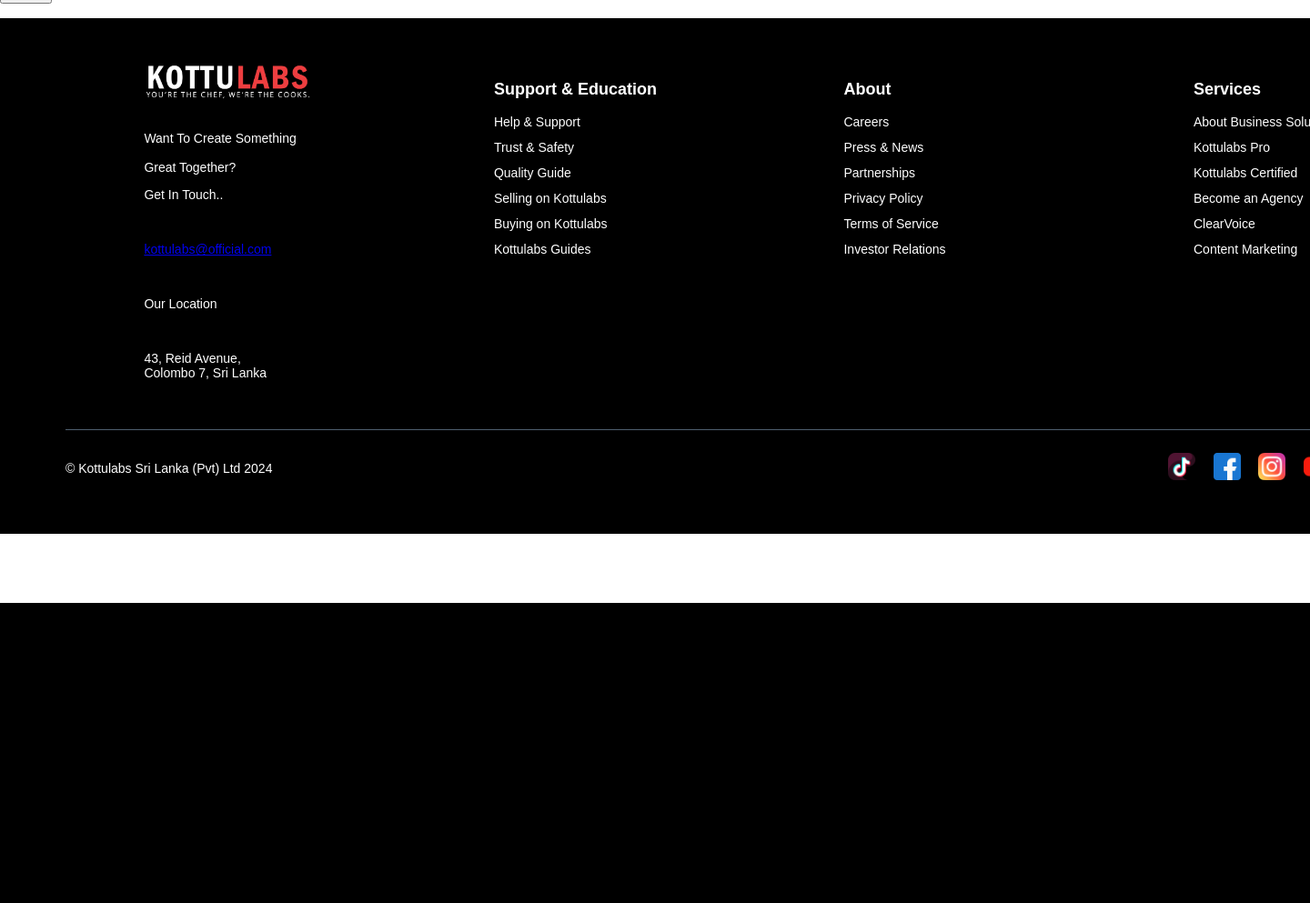
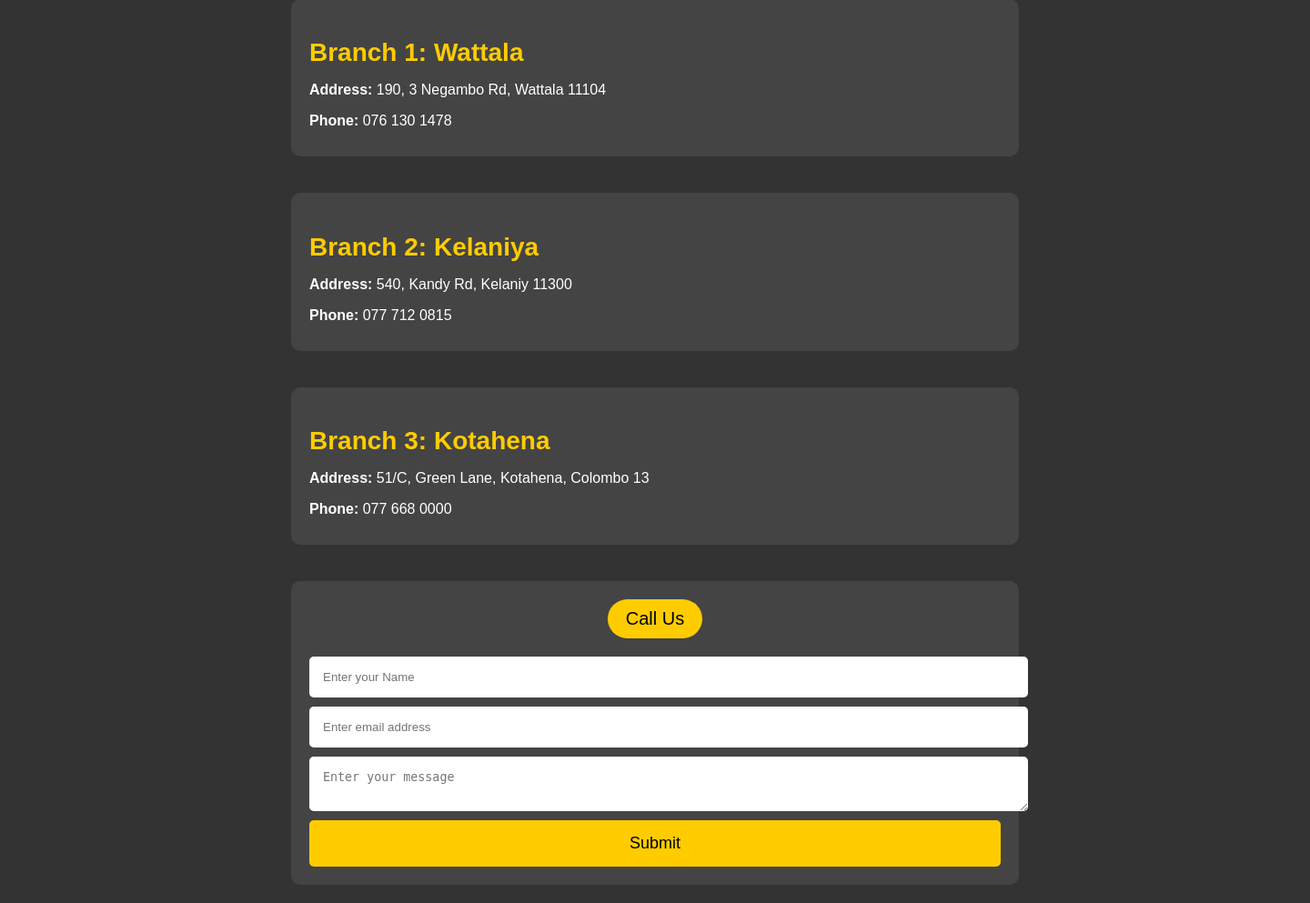
Before and after one commit to NadunMN/Kottu-Labs, a PHP site: template views/contact.php in a window 1440 px wide; the page is wider, and only the part inside the window is pictured. Shown: the part 137-1130 px from the top of that part at 91% size. Before the commit the page ends 800 px from the top of that part, so only its background shows below. Run offline with PHP 8.4, Linux system fonts and the light colour scheme; the template is opened without the code that fills it, so the values that code supplies are empty.

Commit message:
add contact page

```diff
--- a/controllers/SiteController.php
+++ b/controllers/SiteController.php
@@ -17,6 +17,7 @@
 
     public function contact()
     {
+        $this->setLayout('auth');
         return $this->render('contact');
     }
 
--- a/public/CSS/carousel.css
+++ b/public/CSS/carousel.css
@@ -15,6 +15,7 @@
     transition: transform 0.5s ease-in-out;
     width: 100%;
     gap: 20px;
+
 
 
 }
--- /dev/null
+++ b/public/CSS/contact.css
@@ -0,0 +1,100 @@
+body {
+    margin: 0;
+    padding: 0;
+    font-family: Arial, sans-serif;
+    background-color: #333;
+    color: #fff;
+}
+
+.container {
+    max-width: 800px;
+    margin: 0 auto;
+    padding: 20px;
+}
+
+.header {
+    text-align: center;
+    padding: 20px;
+    background: url('your-image.jpg') no-repeat center center/cover;
+}
+
+.header h1 {
+    font-size: 36px;
+    margin-bottom: 10px;
+    color: #ffcc00;
+}
+
+.branch {
+    margin-bottom: 40px;
+    background-color: #444;
+    padding: 20px;
+    border-radius: 10px;
+}
+
+.branch h2 {
+    font-size: 28px;
+    margin-bottom: 15px;
+    color: #ffcc00;
+}
+
+.branch p, .branch li {
+    font-size: 16px;
+    margin-bottom: 10px;
+}
+
+.hours {
+    list-style: none;
+    padding: 0;
+    margin: 0;
+}
+
+.reservation {
+    margin-top: 40px;
+    background-color: #444;
+    padding: 20px;
+    border-radius: 10px;
+}
+
+.reservation h2 {
+    font-size: 28px;
+    margin-bottom: 20px;
+    color: #ffcc00;
+}
+
+.call-us {
+    text-align: center;
+    margin-bottom: 20px;
+}
+
+.call-us button {
+    background-color: #ffcc00;
+    color: #000;
+    font-size: 20px;
+    padding: 10px 20px;
+    border: none;
+    border-radius: 50px;
+    cursor: pointer;
+}
+
+form {
+    display: flex;
+    flex-direction: column;
+    gap: 10px;
+}
+
+form input, form textarea {
+    width: 100%;
+    padding: 15px;
+    border: none;
+    border-radius: 5px;
+}
+
+form button {
+    background-color: #ffcc00;
+    color: #000;
+    padding: 15px;
+    font-size: 18px;
+    border: none;
+    border-radius: 5px;
+    cursor: pointer;
+}
--- a/public/CSS/main.css
+++ b/public/CSS/main.css
@@ -302,6 +302,8 @@
     border-top-right-radius: 25px;
     padding: 10px;
     text-align: center;
+    filter: drop-shadow(0 4px 8px rgba(0, 0, 0, 0.156));
+    cursor: pointer;
 }
 .description-card-section-second .text-of-image2{
 
@@ -310,6 +312,8 @@
     border-bottom-left-radius: 25px;
     border-top-right-radius: 25px;
     border-bottom-right-radius: 25px;
+    filter: drop-shadow(0 4px 8px rgba(0, 0, 0, 0.156));
+    cursor: pointer;
 }
 
 .description-card-section-second img{
@@ -672,6 +676,7 @@
         width: 100%;
         height: 45vh;
         background-size: cover;
+        position: relative;
 
     }
     .first-background-overlay{
--- /dev/null
+++ b/public/JavaScript/contact.js
@@ -0,0 +1,14 @@
+document.getElementById('reservationForm').addEventListener('submit', function(e) {
+    e.preventDefault();
+
+    const name = document.getElementById('name').value;
+    const email = document.getElementById('email').value;
+    const message = document.getElementById('message').value;
+
+    if (name && email && message) {
+        alert('Thank you for your message!');
+        document.getElementById('reservationForm').reset();
+    } else {
+        alert('Please fill in all fields.');
+    }
+});
--- a/views/contact.php
+++ b/views/contact.php
@@ -1,4 +1,4 @@
-<h1>contact</h1>
+<!-- <h1>contact</h1>
 
 <form action="" method="post">
   <div class="mb-3">
@@ -14,4 +14,73 @@
     <label class="form-check-label" for="exampleCheck1">Check me out</label>
   </div>
   <button type="submit" class="btn btn-primary">Submit</button>
-</form>
+</form> -->
+
+<!DOCTYPE html>
+<html lang="en">
+  <head>
+    <meta charset="UTF-8" />
+    <meta name="viewport" content="width=device-width, initial-scale=1.0" />
+    <title>Contact Us</title>
+    <link rel="stylesheet" href="/CSS/contact.css" />
+  </head>
+  <body>
+    <div class="container">
+      <header class="header">
+        <h1>Our Branches</h1>
+      </header>
+
+      <!-- Branch 1 -->
+      <section class="branch">
+        <h2>Branch 1: Wattala</h2>
+        <p><strong>Address:</strong> 190, 3 Negambo Rd, Wattala 11104</p>
+        <p><strong>Phone:</strong> 076 130 1478</p>
+      </section>
+
+      <!-- Branch 2 -->
+      <section class="branch">
+        <h2>Branch 2: Kelaniya</h2>
+        <p><strong>Address:</strong> 540, Kandy Rd, Kelaniy 11300</p>
+        <p><strong>Phone:</strong> 077 712 0815</p>
+      </section>
+
+      <!-- Branch 3 -->
+      <section class="branch">
+        <h2>Branch 3: Kotahena</h2>
+        <p><strong>Address:</strong> 51/C, Green Lane, Kotahena, Colombo 13</p>
+        <p><strong>Phone:</strong> 077 668 0000</p>
+      </section>
+
+      <!-- Contact Form -->
+      <section class="reservation">
+        <div class="call-us">
+          <button>Call Us</button>
+        </div>
+        <form id="reservationForm">
+          <input
+            type="text"
+            id="name"
+            name="name"
+            placeholder="Enter your Name"
+            required
+          />
+          <input
+            type="email"
+            id="email"
+            name="email"
+            placeholder="Enter email address"
+            required
+          />
+          <textarea
+            id="message"
+            name="message"
+            placeholder="Enter your message"
+            required
+          ></textarea>
+          <button type="submit">Submit</button>
+        </form>
+      </section>
+    </div>
+    <script src="/JavaScript/contact.js"></script>
+  </body>
+</html>
--- a/views/home.php
+++ b/views/home.php
@@ -15,8 +15,8 @@
             <div class="first-background-overlay">
                 <p class="Header-text">Enjoy our,<br/> Delicious Meal Kottu</p>
                 <p class="Sub-text">
-                    We help companies develop the strongest tech teams around. We help<br/>
-                    candidates sharpen their tech skills and pursue job opportunities.
+                Experience the authentic taste of Sri Lanka with our signature Kottu dishes!</br>
+                we’re ready to serve you with freshly made Kottu that's packed with flavor.
                 </p>
                 <div class="button-div">
                 <div class="button-container button-container-second">
```
Also changed, not shown: public/CSS/userprofile.css (added, +10 -0 lines), public/JavaScript/carousel.js (+26 -16 lines), views/userProfile.php (+15 -2 lines).
